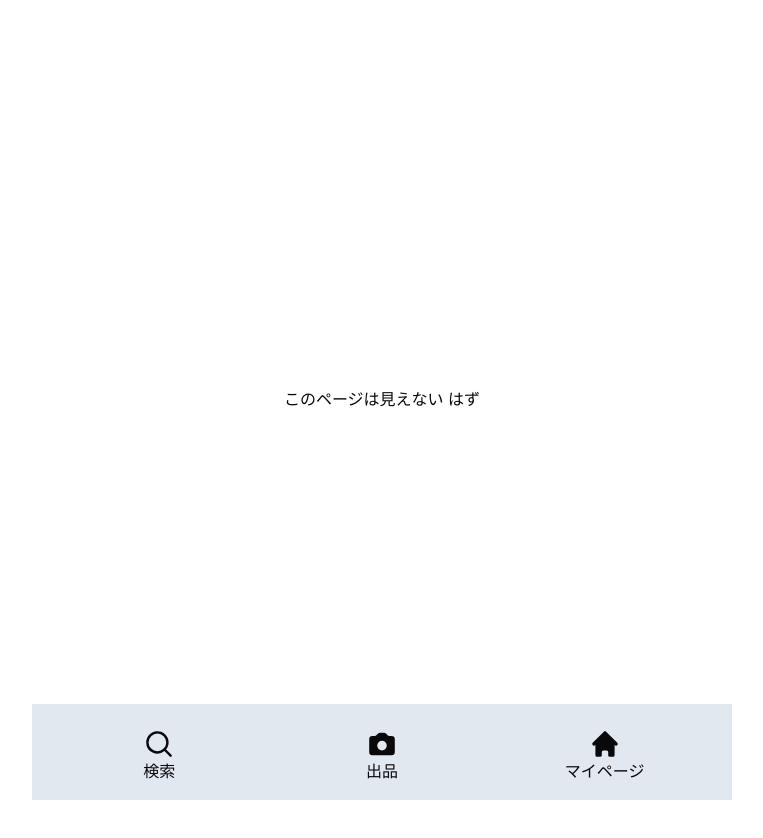
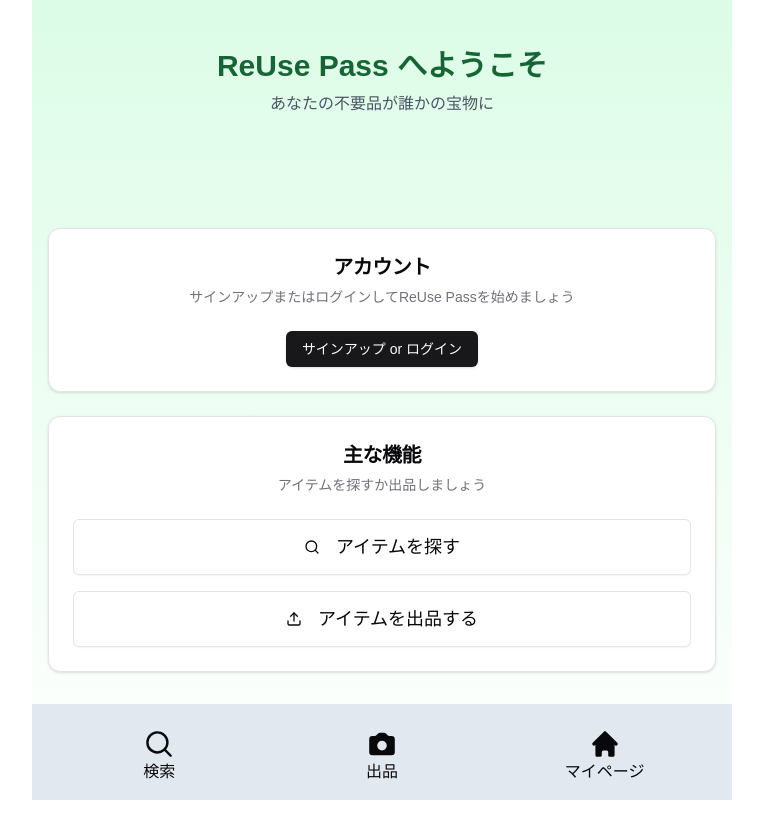
Before and after one commit to mosunset/reuse-pass, a Next.js app: page / in a window 1280 px wide. Shown: the top 838 px of the page, without its empty margins (258-1021 px from the left). Built offline with nearby package versions, Linux system fonts and the light colour scheme.

Commit message:
ホームページのレイアウトを更新し、エラーメッセージとアカウント機能を追加

```diff
--- a/src/app/(home)/page.tsx
+++ b/src/app/(home)/page.tsx
@@ -1,7 +1,103 @@
+'use client';
+
+import { Search, Upload, AlertCircle } from 'lucide-react';
+import Link from 'next/link';
+import { useSearchParams } from 'next/navigation';
+import { Button } from '@/components/ui/button';
+import {
+    Card,
+    CardContent,
+    CardDescription,
+    CardHeader,
+    CardTitle,
+} from '@/components/ui/card';
+
 export default function Home() {
+    const searchParams = useSearchParams();
+    const errorparams = searchParams.get('error');
     return (
-        <div className="grid min-h-dvh place-content-center">
-            このページは見えない はず
+        <div className="flex min-h-screen flex-col items-center justify-between bg-gradient-to-b from-green-100 to-white p-4">
+            <header className="mt-8 w-full max-w-4xl">
+                <h1 className="text-center text-3xl font-bold text-green-800">
+                    ReUse Pass へようこそ
+                </h1>
+                <p className="mt-2 text-center text-gray-600">
+                    あなたの不要品が誰かの宝物に
+                </p>
+            </header>
+
+            <main className="flex w-full max-w-4xl flex-grow flex-col items-center justify-center space-y-6">
+                {errorparams === 'unsupported_browser' && (
+                    <div className="flex flex-col items-center space-x-2 space-y-2 rounded-md bg-red-300 p-3 text-black">
+                        <div className="flex items-center space-x-2">
+                            <AlertCircle className="h-5 w-5" />
+                            <p className="text-sm">
+                                なるべくGoogle Chrome で開いてください
+                            </p>
+                        </div>
+                        <Link
+                            href="https://www.google.com/intl/ja_jp/chrome/"
+                            className="underline"
+                            target="_blank"
+                            rel="noopener noreferrer"
+                        >
+                            Google Chrome をダウンロード
+                        </Link>
+                    </div>
+                )}
+                <Card className="w-full">
+                    <CardHeader>
+                        <CardTitle className="text-center text-xl">
+                            アカウント
+                        </CardTitle>
+                        <CardDescription className="text-center">
+                            サインアップまたはログインしてReUse
+                            Passを始めましょう
+                        </CardDescription>
+                    </CardHeader>
+                    <CardContent className="flex justify-center space-x-4">
+                        <Button
+                            asChild
+                            variant="default"
+                        >
+                            <Link href="/login">サインアップ or ログイン</Link>
+                        </Button>
+                    </CardContent>
+                </Card>
+
+                <Card className="w-full">
+                    <CardHeader>
+                        <CardTitle className="text-center text-xl">
+                            主な機能
+                        </CardTitle>
+                        <CardDescription className="text-center">
+                            アイテムを探すか出品しましょう
+                        </CardDescription>
+                    </CardHeader>
+                    <CardContent className="flex flex-col space-y-4">
+                        <Button
+                            asChild
+                            className="h-14 w-full text-lg"
+                            variant="outline"
+                        >
+                            <Link href="/search">
+                                <Search className="mr-2 h-5 w-5" />
+                                アイテムを探す
+                            </Link>
+                        </Button>
+                        <Button
+                            asChild
+                            className="h-14 w-full text-lg"
+                            variant="outline"
+                        >
+                            <Link href="/sell">
+                                <Upload className="mr-2 h-5 w-5" />
+                                アイテムを出品する
+                            </Link>
+                        </Button>
+                    </CardContent>
+                </Card>
+            </main>
         </div>
     );
 }
```
